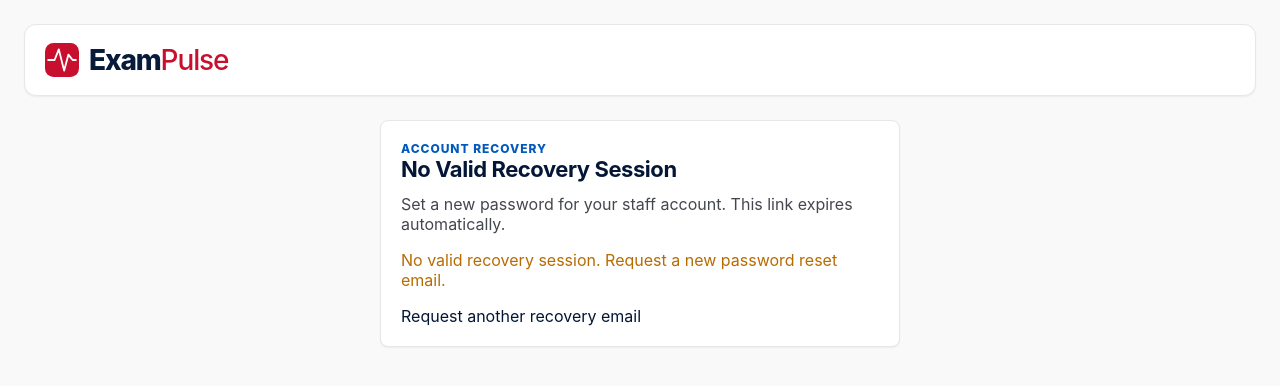
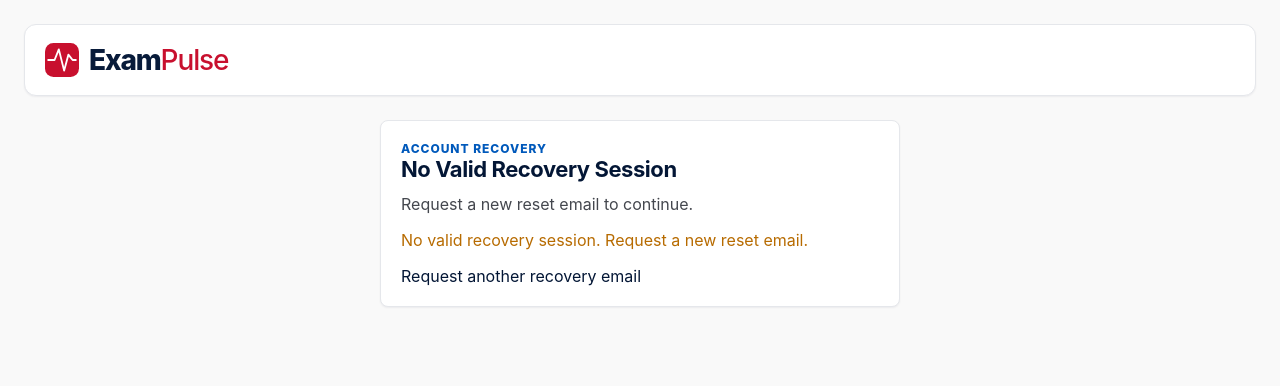
Before and after one commit to ahmedsohair/AttendanceManagement, a Next.js app in the folder apps/admin/: page /update-password in a window 1280 px wide. Shown: the top 386 px of the page. Built offline with nearby package versions, Linux system fonts and the light colour scheme; no server answers.

Commit message:
fix(ux): clarify recovery terminal states

```diff
--- a/apps/admin/src/components/update-password-form.tsx
+++ b/apps/admin/src/components/update-password-form.tsx
@@ -15,7 +15,7 @@ type Submission = {
 
 const RECOVERY_CHECK_TIMEOUT_MS = 5000;
 const MISSING_SESSION_MESSAGE =
-  "No valid recovery session. Request a new password reset email.";
+  "No valid recovery session. Request a new reset email.";
 const CHECK_FAILURE_MESSAGE =
   "We could not verify your recovery session. Check your connection and try again.";
 const CHECK_TIMEOUT_MESSAGE =
@@ -332,15 +332,23 @@ export function UpdatePasswordForm() {
             : "Choose New Password";
   const kicker = status === "success" ? "Recovery Complete" : "Account Recovery";
   const formErrorId = "update-password-error";
+  const description =
+    status === "success"
+      ? "Your password has been updated. Sign in again to continue."
+      : status === "missing"
+        ? "Request a new reset email to continue."
+        : status === "error"
+          ? "We could not verify this recovery link. Retry the check or request a new reset email."
+          : status === "checking"
+            ? "We are checking whether this recovery link is still valid."
+            : "Set a new password for your staff account. This link expires automatically.";
 
   return (
     <div className="card" style={{ maxWidth: 520, margin: "0 auto" }}>
       <div className="kicker">{kicker}</div>
       <h2 className="section-title">{title}</h2>
       <p className="subtle" style={{ marginTop: 0 }}>
-        {status === "success"
-          ? "Your password has been updated. Sign in again to continue."
-          : "Set a new password for your staff account. This link expires automatically."}
+        {description}
       </p>
 
       {status === "checking" ? (
```
Also changed, not shown: 1 other file (tests, documents, lock files or other folders).
